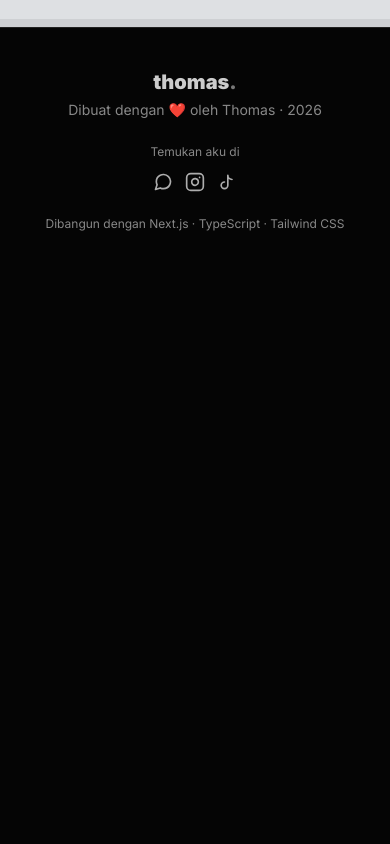
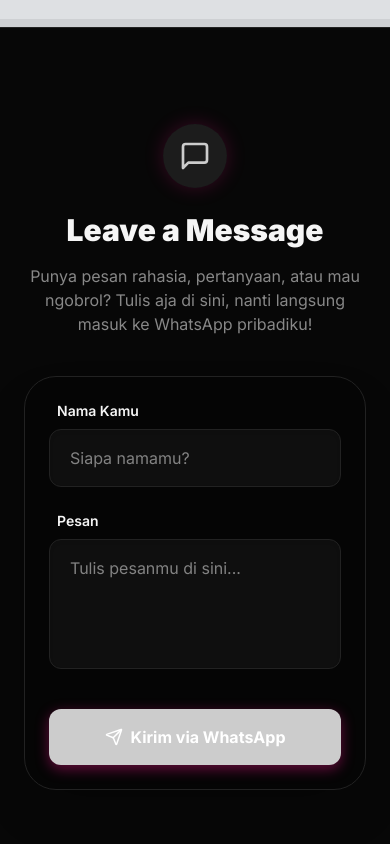
Before and after one commit to sabtianoade/website-pribadi, a Next.js app: page / in a window 390 px wide. Shown: the part 9380-10224 px from the top of the page. Before the commit the page ends 9652 px from the top, so only its background shows below. Built offline with nearby package versions, Linux system fonts and the light colour scheme; grey boxes are pictures that could not be loaded.

Commit message:
feat: tambahin widget spotify dan formulir kontak nyambung ke WA di beranda

```diff
--- a/app/page.tsx
+++ b/app/page.tsx
@@ -11,6 +11,8 @@
 import CustomCursor from "@/components/CustomCursor";
 import ParticlesBackground from "@/components/ParticlesBackground";
 import InteractiveDesk from "@/components/InteractiveDesk";
+import SpotifyWidget from "@/components/SpotifyWidget";
+import ContactForm from "@/components/ContactForm";
 
 export default function Home() {
   return (
@@ -18,6 +20,7 @@
       <ParticlesBackground />
       <CustomCursor />
       <Navbar />
+      <SpotifyWidget />
       <main className="relative overflow-hidden">
         <DinoDecoration />
         <ConfettiButton />
@@ -28,6 +31,7 @@
         <Goals />
         <RandomFacts />
         <InteractiveDesk />
+        <ContactForm />
       </main>
       <Footer />
     </>
--- /dev/null
+++ b/components/ContactForm.tsx
@@ -0,0 +1,84 @@
+"use client";
+import { motion } from "motion/react";
+import { useState } from "react";
+import { Send, MessageSquare } from "lucide-react";
+
+export default function ContactForm() {
+  const [name, setName] = useState("");
+  const [message, setMessage] = useState("");
+
+  const handleSendWA = (e: React.FormEvent) => {
+    e.preventDefault();
+    if (!name || !message) return;
+
+    // NOTE: Ganti nomor WA di bawah ini dengan nomor Thomas asli (gunakan kode negara 62)
+    const phoneNumber = "6281234567890"; // GANTI NOMOR INI
+
+    const text = `Halo Thomas! 👋%0A%0AAku ${encodeURIComponent(name)}.%0A${encodeURIComponent(message)}`;
+    const waUrl = `https://wa.me/${phoneNumber}?text=${text}`;
+
+    window.open(waUrl, "_blank");
+  };
+
+  return (
+    <section id="contact" className="py-24 px-6 md:px-10 bg-[var(--card)]/30 border-t border-[var(--card-border)] relative z-10">
+      <div className="max-w-3xl mx-auto flex flex-col items-center">
+        <motion.div
+          initial={{ opacity: 0, y: 20 }}
+          whileInView={{ opacity: 1, y: 0 }}
+          viewport={{ once: true }}
+          className="text-center mb-10"
+        >
+          <div className="inline-flex items-center justify-center w-16 h-16 rounded-full bg-[var(--primary)]/10 text-[var(--primary)] mb-6 shadow-[0_0_20px_rgba(255,20,147,0.2)]">
+            <MessageSquare size={32} />
+          </div>
+          <h2 className="text-3xl md:text-5xl font-black mb-4">Leave a Message</h2>
+          <p className="text-[var(--muted)] max-w-lg mx-auto">
+            Punya pesan rahasia, pertanyaan, atau mau ngobrol? Tulis aja di sini, nanti langsung masuk ke WhatsApp pribadiku!
+          </p>
+        </motion.div>
+
+        <motion.form
+          initial={{ opacity: 0, y: 20 }}
+          whileInView={{ opacity: 1, y: 0 }}
+          viewport={{ once: true }}
+          transition={{ delay: 0.2 }}
+          onSubmit={handleSendWA}
+          className="w-full bg-[var(--background)] p-6 md:p-10 rounded-[2rem] border border-[var(--card-border)] shadow-2xl flex flex-col gap-6"
+        >
+          <div className="flex flex-col gap-2">
+            <label htmlFor="name" className="text-sm font-semibold text-[var(--foreground)] ml-2">Nama Kamu</label>
+            <input
+              id="name"
+              type="text"
+              value={name}
+              onChange={(e) => setName(e.target.value)}
+              placeholder="Siapa namamu?"
+              required
+              className="w-full bg-[var(--card)] border border-[var(--card-border)] focus:border-[var(--primary)] rounded-xl px-5 py-4 text-[var(--foreground)] outline-none transition-all shadow-inner"
+            />
+          </div>
+          <div className="flex flex-col gap-2">
+            <label htmlFor="message" className="text-sm font-semibold text-[var(--foreground)] ml-2">Pesan</label>
+            <textarea
+              id="message"
+              value={message}
+              onChange={(e) => setMessage(e.target.value)}
+              placeholder="Tulis pesanmu di sini..."
+              required
+              rows={4}
+              className="w-full bg-[var(--card)] border border-[var(--card-border)] focus:border-[var(--primary)] rounded-xl px-5 py-4 text-[var(--foreground)] outline-none transition-all resize-none shadow-inner"
+            />
+          </div>
+          <button
+            type="submit"
+            className="w-full bg-[var(--primary)] hover:bg-[var(--primary)]/90 text-white font-bold py-4 rounded-xl shadow-[0_4px_14px_0_rgba(255,20,147,0.39)] hover:shadow-[0_6px_20px_rgba(255,20,147,0.23)] hover:-translate-y-1 active:translate-y-0 transition-all duration-300 flex items-center justify-center gap-2 mt-4"
+          >
+            <Send size={18} />
+            Kirim via WhatsApp
+          </button>
+        </motion.form>
+      </div>
+    </section>
+  );
+}
--- /dev/null
+++ b/components/SpotifyWidget.tsx
@@ -0,0 +1,38 @@
+"use client";
+import { motion } from "motion/react";
+import { Music } from "lucide-react";
+
+export default function SpotifyWidget() {
+  return (
+    <motion.div
+      initial={{ opacity: 0, y: 20 }}
+      animate={{ opacity: 1, y: 0 }}
+      transition={{ delay: 1, duration: 0.8 }}
+      className="fixed bottom-6 left-6 z-40 hidden md:flex items-center gap-4 bg-[var(--card)]/80 backdrop-blur-xl border border-[var(--card-border)] p-3 pr-6 rounded-2xl shadow-xl hover:border-[#1DB954]/50 transition-colors cursor-pointer group"
+      onClick={() => window.open("https://open.spotify.com/track/1P6X7VMBGvHiy9Jm0yW3I5", "_blank")} // Default link, bisa diganti
+    >
+      <div className="relative w-12 h-12 rounded-lg overflow-hidden shrink-0 bg-gradient-to-br from-indigo-900 via-purple-900 to-black border border-white/10">
+        <div className="absolute inset-0 flex items-center justify-center group-hover:scale-110 transition-transform duration-500">
+          <Music size={20} className="text-[#1DB954]" />
+        </div>
+      </div>
+      <div className="flex flex-col">
+        <div className="flex items-center gap-2 mb-1">
+          <p className="text-[10px] font-bold text-[#1DB954] uppercase tracking-wider">Now Playing</p>
+          <div className="flex items-end gap-[2px] h-3">
+            {[1, 2, 3, 4].map((i) => (
+              <motion.div
+                key={i}
+                animate={{ height: ["4px", "12px", "4px"] }}
+                transition={{ duration: 0.8 + Math.random() * 0.5, repeat: Infinity, ease: "easeInOut", delay: Math.random() * 0.5 }}
+                className="w-1 bg-[#1DB954] rounded-t-sm"
+              />
+            ))}
+          </div>
+        </div>
+        <p className="text-sm font-bold text-[var(--foreground)] truncate max-w-[150px]">Lagu Kesukaan Thomas</p>
+        <p className="text-xs text-[var(--muted)] truncate max-w-[150px]">Spotify Vibes</p>
+      </div>
+    </motion.div>
+  );
+}
```
